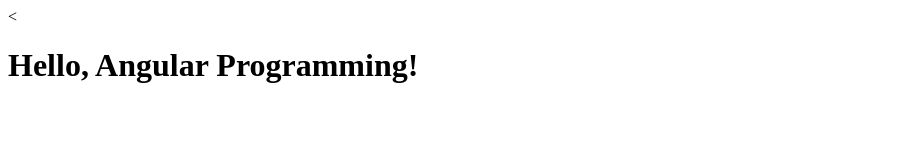
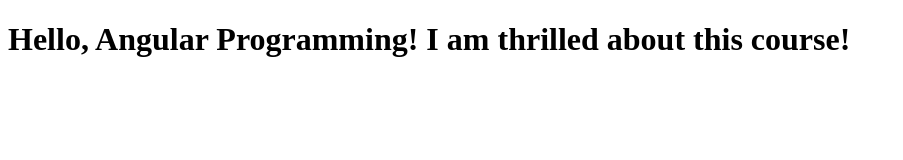
Before and after one commit to shiminghuang/AngularTest, a plain HTML site: page index.html in a window 1280 px wide. Shown: the whole page, without its empty margins (0-903 px from the left). Drawn offline with Linux system fonts and the light colour scheme.

Commit message:
Second version of index.

```diff
--- a/index.html
+++ b/index.html
@@ -5,6 +5,6 @@
     <title>AngularTest Homepage</title>
   </head>
   <body>
-    <<h1>Hello, Angular Programming!</h1>
+    <h1>Hello, Angular Programming! I am thrilled about this course!</h1>
   </body>
 </html>
```
